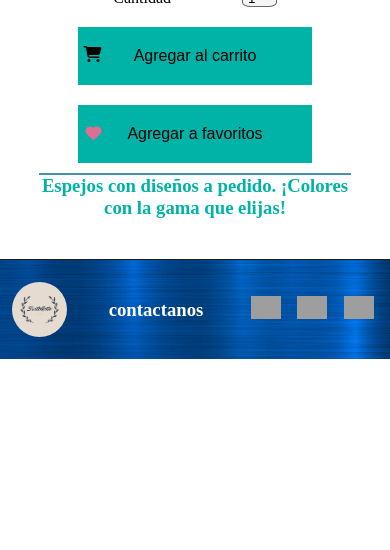
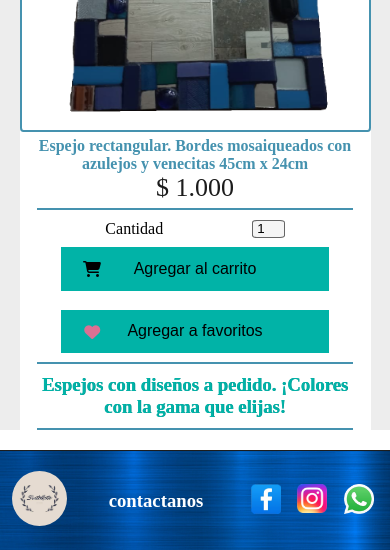
Before and after one commit to NEYENPENA/Grupo_5_SixtoArte, a Node server app: page /productDetail in a window 390 px wide. Shown: the part 384-934 px from the top of the page. Before the commit the page ends 743 px from the top, so only its background shows below. Run offline with Node 20, Linux system fonts and the light colour scheme; some libraries are stand-ins or nearby versions; some web fonts are replaced; grey boxes are pictures that could not be loaded.

Commit message:
Agrega diseño responsive detalle de producto

```diff
--- a/sprint-2/app.js
+++ b/sprint-2/app.js
@@ -11,4 +11,4 @@ app.use('/', user);
 
 app.use('/', main);
 
-app.listen(port, ()=> console.log('Server corriendo en http://localhost:' + port + '/home'));
+app.listen(port, ()=> console.log('Server corriendo en http://localhost:' + port + '/'));
--- a/sprint-2/public/css/footer.css
+++ b/sprint-2/public/css/footer.css
@@ -7,6 +7,7 @@ footer{
     align-items: center;
     /* background-color: var(--azulOscuro); */
     background-image: url(../img/fondoAzul.jpg);
+
 }
 footer .logof{
     width: 20%;
--- a/sprint-2/public/css/header.css
+++ b/sprint-2/public/css/header.css
@@ -96,7 +96,7 @@ header .nav .nav2{
     }
 
     /* ----------------animaciones------------------ */
-    input:focus{
+    header input:focus{
         box-shadow:  rgba(47, 216, 13, 0.589) 0px -12px 30px, rgba(72, 223, 13, 0.596) 0px 12px 13px;
     }
 
--- a/sprint-2/public/css/productDetail.css
+++ b/sprint-2/public/css/productDetail.css
@@ -1,20 +1,26 @@
+main{
+    background-color: #ededed;
+}
 main .principio{
-    width: 80%;
+    width: 90%;
     display: flex;
     flex-wrap: wrap;
     margin: 0 auto;
+    background-color: #fff;
+}
+main .color{
+    background-color: #ededed;
+    width: 100%;
+    height: 85px;
 }
 main .principio .producto{
     display: flex;
     flex-wrap: wrap;
     border: 2px solid var(--azul);
-    margin-top: 25px;
-    margin-bottom: 15px;
-    border-radius: 5%;
+    margin-bottom: 5px;
+    border-radius: 1%;
     position: relative;
-
 }
-
 main .principio .producto .fotos{
     background-color: #f5f5f5;
     border-radius: 12px;
@@ -32,7 +38,7 @@ main .principio .producto .fotos span{
     font-weight: 600;
 }
 
-main .principio div i{
+main .principio .producto i{
     position: absolute;
     left: 88%;
     top: 2%;
@@ -41,127 +47,227 @@ main .principio div i{
     border-radius: 35%;
     background-color: #f5f5f5;
 }
-
-main .principio .descripcion{
+main .principio .cont-right{
+    display: flex;
+    flex-wrap: wrap;
+    flex-direction: column;
+}
+main .principio .cont-right .descripcion{
+    width: 90%;
     display: flex;
     flex-wrap: wrap;
     margin: 0 auto;
     border-bottom: 2px solid var(--azul);
     justify-content: center;
-}
-main .principio .descripcion h4{
-    text-align: center;
-    /* border-top: 1px solid rgba(67, 67, 67, 0.8); */
-    color: var(--azul);
 
 }
-main .principio .descripcion p{
+main .principio .cont-right .descripcion h4{
+    text-align: center;
+    color: var(--azul);
+}
+main .principio .cont-right .descripcion p{
     font-size: 26px;
+    margin-bottom: 5px;
+    border-radius: 10px;
+    color: var(--grafito);
+    width: 100%;
     text-align: center;
-    margin: 10px 0;
-    color: #01b3a7;
-    width: 50%;
-    border-radius: 10px;
-
 }
-main .comprar {
-    width: 80%;
+main .principio .cont-right .comprar {
+    width: 90%;
     display: flex;
     flex-wrap: wrap;
     margin: 0 auto;
+    background-color: #fff;
 }
-main .comprar form{
+main .principio .cont-right .comprar form{
     width: 100%;
     display: flex;
     flex-wrap: wrap;
     justify-content: center;
-    margin: 10px 0;
+    margin: 3% 0;
 }
-main .comprar form .cantidadd{
+main .principio .cont-right .comprar form .cantidadd{
     display: flex;
     flex-wrap: wrap;
     justify-content: space-around;
-    width: 75%;
-    margin-bottom: 20px;
+    width: 85%;
+    margin-bottom: 3%;
 
 }
-main .comprar form .cantidadd input{
-    width: 15%;
+main .principio .cont-right .comprar form .cantidadd input{
+    width: 12%;
     border: 1px solid rgba(67, 67, 67, 0.8);
-    border-radius: 25%;
+    border-radius: 15%;
     text-align: center;
     background-color: #f5f5f5;
 }
-main .comprar form .agregar{
-    width: 75%;
+main .principio .cont-right .comprar form .agregar{
+    width: 85%;
     display: flex;
     flex-wrap: wrap;
     justify-content: center;
     position: relative;
 }
-main .comprar form .agregar i{
+main .principio .cont-right .comprar form .agregar i{
     position: absolute;
-    right: 90%;
+    right: 85%;
     top: 32%;
 
 }
-main .comprar form .agregar input{
+main .principio .cont-right .comprar form .agregar input{
     width: 100%;
-    padding: 20px;
-    background-color: #01b3a7;
+    padding: 4.7%;
+    background-color: var(--cian);
     font-size: 16px;
     border: none;
     height: 100%;
 }
-main .favoritos {
-    width: 80%;
+main .principio .cont-right .favoritos {
+    width: 90%;
     display: flex;
     flex-wrap: wrap;
     margin: 0 auto;
+    background-color: #fff;
 }
-main .favoritos form{
+main .principio .cont-right .favoritos form{
     display: flex;
     flex-wrap: wrap;
     justify-content: center;
     width: 100%;
-    margin: 10px 0;
+    margin: 3% 0;
     position: relative;
 }
-main .favoritos input{
-    width: 75%;
-    padding: 20px;
-    background-color: #01b3a7;
+main .principio .cont-right .favoritos input{
+    width: 85%;
+    padding: 4%;
+    background-color: var(--cian);
     font-size: 16px;
     border: none;
     height: 100%;
 }
-main .favoritos form i{
+main .principio .cont-right .favoritos form i{
     position: absolute;
     right: 80%;
     top: 34%;
     color: #db7093
 }
-main .pedidos{
-    width: 80%;
+main .principio .pedidos{
+    width: 90%;
     display: flex;
     flex-wrap: wrap;
     margin: 0 auto;
     /* border-top: 1px solid rgba(67, 67, 67, 0.8); */
     border-top: 2px solid var(--azul);
+    border-bottom: 2px solid var(--azul);
+    background-color: #fff;
 }
-main .pedidos div{
+main .principio .pedidos div{
     width: 100%;
 
 }
-main .pedidos div h3{
+main .principio .pedidos div h3{
     text-align: center;
-    color: #01b3a7;
+    color: var(--cian);
+    margin: 10px 0;
+    text-shadow: 0.4px 0.4px darkcyan;
+
+}
+footer{
+    margin-top: 20px;
+
 }
 @media(min-width:426px){
+    main .principio{
+        width: 80%;
+    }
+    main .comprar {
+        width: 80%;
+    }
+    main .favoritos {
+        width: 80%;
+    }
+    main .pedidos {
+        width: 80%;
+    }
+    main .comprar form .agregar i{
+        right: 90%;
+        top: 32%;
+    }
+    main .favoritos form i{
+        right: 84%;
+        top: 34%;
+    }
+    main .pedidos div h3{
+        text-shadow: 1px 1px darkcyan;
+    }
+}
+
+@media(min-width:769px){
+    /* Margen superior */
+    main .color{
+        background-color: #ededed;
+        width: 100%;
+        height: 135px;
+    }
+
+    main .principio{
+        width: 95%;
+        justify-content: space-around;
+        align-items: flex-start;
+        flex-direction: row;
+
+    }
+    main .principio .producto{
+        width: 30%;
+        border: none;
+    }
+    main .principio .cont-right{
+        width: 60%;
+        margin: 0;
+        flex-direction: row;
+
+    }
+    main .principio .cont-right .descripcion{
+        margin-top: 5%;
+        width: 76.5%;
+        padding: 3% 0%;
+
+    }
+    main .principio .cont-right .descripcion h4{
+        text-align: center;
+        color: rgb(67, 67, 67);
+        background-color: var(--cian);
+    }
+    main .comprar form .agregar i{
+        font-size: 22px;
+    }
+    main .principio .cont-right .favoritos form i{
+        font-size: 22px;
+    }
+    main .principio .cont-right .comprar form .cantidadd input{
+        width: 9%;
+    }
+    main .comprar{
+        width: 100%;
+        margin: 0;
+    }
+    main .pedidos{
+        width: 100%;
+        margin: 0;
+    }
+
+
+    /* animaciones */
+    main .favoritos form i:hover{
+        animation: latir 1.5s normal linear infinite;
+    }
+}
 
 
 
-
-
-
-}
+/* Modificar tamaño
+main .principio .producto:hover{
+    box-shadow: var(--azul) 0px 13px 27px -5px, var(--grafito) 0px 8px 16px -8px;
+    transform: scale(1.1);
+}  */
--- a/sprint-2/routes/main.js
+++ b/sprint-2/routes/main.js
@@ -3,7 +3,7 @@ const path = require('path');
 const router = express.Router();
 
 
-router.get('/home', (req,res) => res.sendFile(path.join(__dirname, '..', 'views', 'home.html')));
+router.get('/', (req,res) => res.sendFile(path.join(__dirname, '..', 'views', 'home.html')));
 router.get('/productDetail', (req,res) => res.sendFile(path.join(__dirname, '..', 'views', 'productDetail.html')));
 router.get('/productCart', (req,res) => res.sendFile(path.join(__dirname, '..', 'views', 'productCart.html')));
 
--- a/sprint-2/views/home.html
+++ b/sprint-2/views/home.html
@@ -12,7 +12,7 @@
 <body>
     <header>
         <div class="logo">
-            <a href="/home"><img src="../img/logoprincipal.jpg" alt=""></a>
+            <a href="/"><img src="../img/logoprincipal.jpg" alt=""></a>
         </div>
 
         <div class="nav">
@@ -185,7 +185,7 @@
 
     <footer>
         <div class="logof">
-            <a href="/home"><img src="../img/logoprincipal.jpg" alt=""></a>
+            <a href="/"><img src="../img/logoprincipal.jpg" alt=""></a>
         </div>
         <h3>contactanos</h3>
         <div class="redes">
--- a/sprint-2/views/productDetail.html
+++ b/sprint-2/views/productDetail.html
@@ -11,16 +11,11 @@
 <body>
     <header>
         <div class="logo">
-            <a href=""><img src="../img/logoprincipal.jpg" alt=""></a>
+            <a href="/"><img src="../img/logoprincipal.jpg" alt=""></a>
         </div>
 
         <div class="nav">
             <nav>
-                <ul class="redes">
-                    <li><a target="_blank" href=""><img src="../img/LOGOFACEBOOK.png" alt=""></a></li>
-                    <li><a target="_blank" href="https://www.instagram.com/sixto.arte/?utm_medium=copy_link"><img src="../img/logoinstagram.png" alt=""></a></li>
-                    <li><a target="_blank" href=""><img src="../img/LOGOWHATSAPP.png" alt=""></a></li>
-                </ul>
                 <ul class="user">
                     <li><a class="login" href="/login">Login</a></li>
                     <li><a class="regi" href="/register">Register</a></li>
@@ -28,6 +23,7 @@
             </nav>
 
 
+            <div class="nav2">
                 <form action="">
                         <input type="text" placeholder="Buscar">
                         <i class="fas fa-search"></i>
@@ -38,23 +34,28 @@
                         <a href="/productCart"><i class="fas fa-shopping-cart"></i></a>
                 </div>
             </div>
+
+        </div>
+
+
     </header>
 
     <main>
+        <div class="color"></div>
             <section class="principio">
-                    <div class="producto">
-                        <img src="../img/espejoazul.png" alt="">
+                    <article class="producto">
+                        <img src="../img/productos/espejoazul.png" alt="">
                         <div class="fotos">
                             <span>1/1</span>
                          </div>
                         <i class="fas fa-search-plus"></i>
-                    </div>
+                        </article>
+                    <article class="cont-right">
                         <div class="descripcion">
                             <h4>Espejo rectangular. Bordes mosaiqueados con azulejos y venecitas 45cm x 24cm</h4>
-                        <p>$1000</p>
+                            <p>$ 1.000</p>
                         </div>
-            </section>
-            <section class="comprar">
+                        <div class="comprar">
                             <form action="">
 
                                 <div class="cantidadd">
@@ -68,29 +69,33 @@
                                     <input type="submit" value="Agregar al carrito">
                                 </div>
                             </form>
-            </section>
-            <section class="favoritos">
+                        </div>
+                        <div class="favoritos">
                                 <form  action="">
                                         <i class="fas fa-heart"></i>
                                         <input type="submit" value="Agregar a favoritos">
                                 </form>
-            </section>
-            <section class="pedidos" >
+                            </div>
+
+                    </article>
+                    <article class="pedidos">
                         <div >
                             <h3>Espejos con diseños a pedido. ¡Colores con la gama que elijas!</h3>
                         <div/>
+                    </article>
             </section>
+
     </main>
 
     <footer>
         <div class="logof">
-            <img src="../img/logoprincipal.jpg" alt="">
+            <a href="/"><img src="../img/logoprincipal.jpg" alt=""></a>
         </div>
         <h3>contactanos</h3>
         <div class="redes">
-            <a class="facebook" target="_blank" href=""><img src="../img/LOGOFACEBOOK.png" alt=""></a>
-            <a class="instagram" target="_blank" href="https://www.instagram.com/sixto.arte/?utm_medium=copy_link"><img src="../img/logoinstagram.png" alt=""></a>
-            <a class="whatsapp" target="_blank" href=""><img src="../img/LOGOWHATSAPP.png" alt=""></a>
+            <a class="facebook" target="_blank" href="https://www.facebook.com/sixtoarte-106659301512267/"><img src="../img/redes/LOGOFACEBOOK.png" alt=""></a>
+            <a class="instagram" target="_blank" href="https://www.instagram.com/sixto.arte/?utm_medium=copy_link"><img src="../img/redes/logoinstagram.png" alt=""></a>
+            <a class="whatsapp" target="_blank" href="tel:+011 3442-0585"><img src="../img/redes/LOGOWHATSAPP.png" alt=""></a>
         </div>
 
     </footer>
```
Lines whose indentation alone changed are shown as unchanged.
